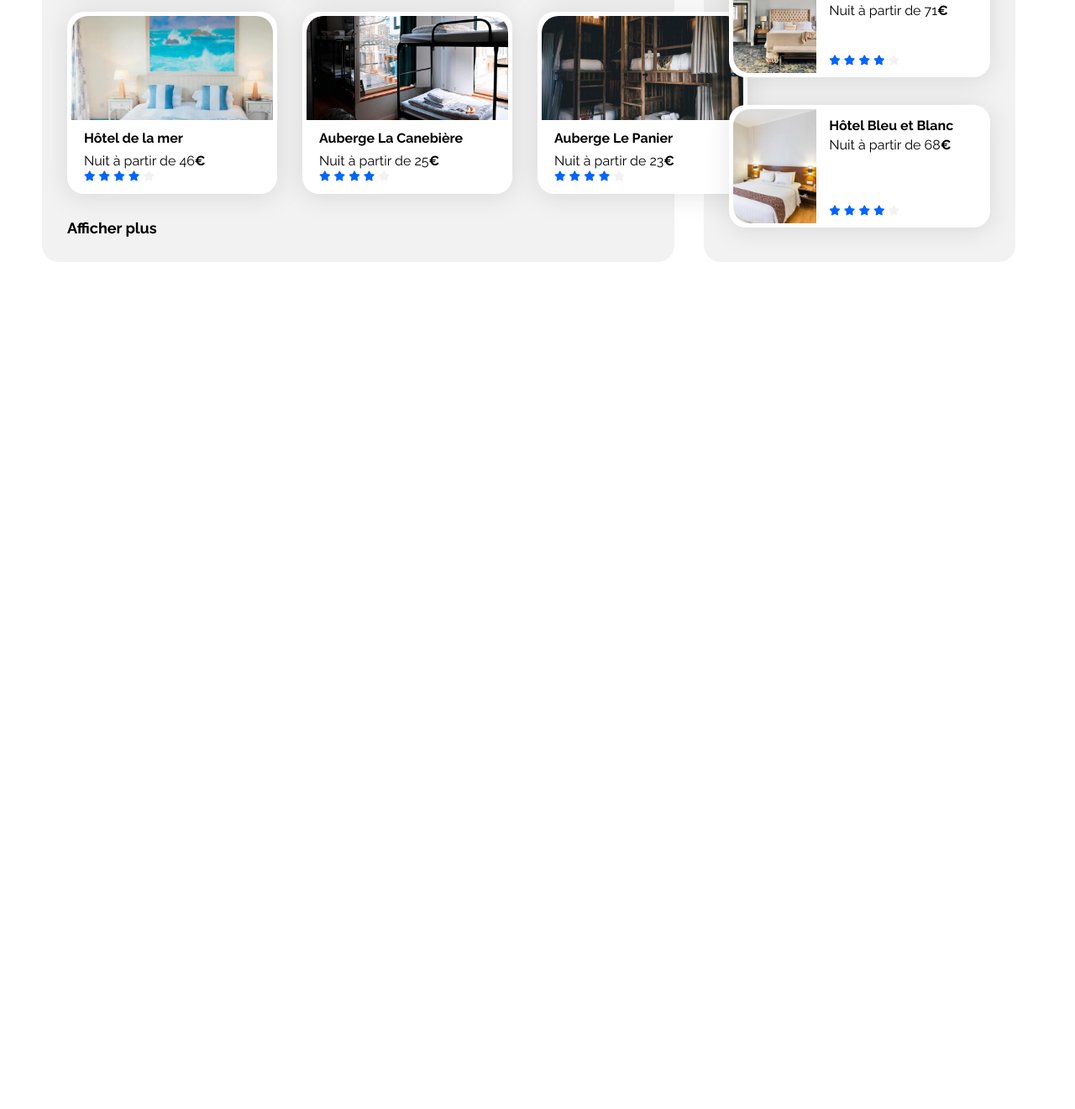
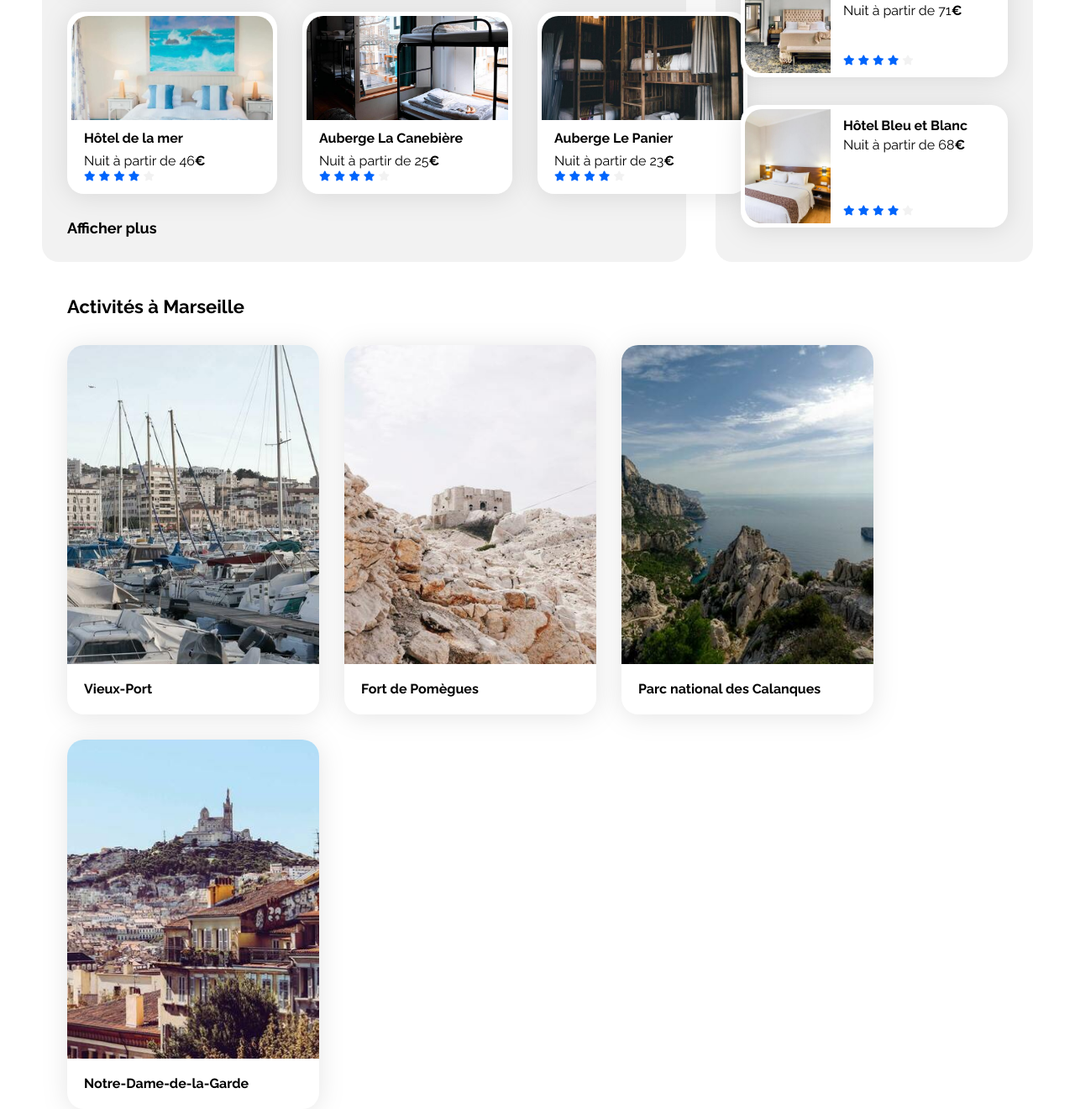
Before and after one commit to Mathias-2005/BOOKI-OPENCLASSROOMS-P2, a plain HTML site: page index.html in a window 1280 px wide. Shown: the part 736-2057 px from the top of the page at 84% size. Before the commit the page ends 1048 px from the top, so only its background shows below. Drawn offline with Linux system fonts and the light colour scheme.

Commit message:
commit 9

```diff
--- a/index.html
+++ b/index.html
@@ -266,10 +266,67 @@
                     </div>
                 </section>
             </div>
+            <!-- ACTIVITES -->
+            <div class="activites">
+                <section class="activites-marseille">
+                    <div class="activites-title">
+                        <h2 class="section-title">Activités à Marseille</h2>
+                    </div>
+                    <div class="activites-card">
+                        <!-- CARD 1 -->
+                        <a href="#">
+                            <article class="card">
+                                <img src="./images/activites/reno-laithienne.jpg"
+                                    alt="Image vue sur le Vieux-Port">
+                                <div class="card-content">
+                                    <div class="card-txt">
+                                        <h3 class="card-title">Vieux-Port</h3>
+                                    </div>
+                                </div>
+                            </article>
+                        </a>
+                        <!-- CARD 2 -->
+                        <a href="#">
+                            <article class="card">
+                                <img src="./images/activites/paul-hermann.jpg"
+                                    alt="Image vue sur le Fort de Pomègues">
+                                <div class="card-content">
+                                    <div class="card-txt">
+                                        <h3 class="card-title">Fort de Pomègues</h3>
+                                    </div>
+                                </div>
+                            </article>
+                        </a>
+                        <!-- CARD 3 -->
+                        <a href="#">
+                            <article class="card">
+                                <img src="./images/activites/kilyan-sockalingum.jpg"
+                                    alt="Image vue sur le Parc national des Calanques">
+                                <div class="card-content">
+                                    <div class="card-txt">
+                                        <h3 class="card-title">Parc national des Calanques</h3>
+                                    </div>
+                                </div>
+                            </article>
+                        </a>
+                        <!-- CARD 4 -->
+                        <a href="#">
+                            <article class="card">
+                                <img src="./images/activites/florian-wehde.jpg"
+                                    alt="Image vue sur Notre-Dame-de-la-Garde">
+                                <div class="card-content">
+                                    <div class="card-txt">
+                                        <h3 class="card-title">Notre-Dame-de-la-Garde</h3>
+                                    </div>
+                                </div>
+                            </article>
+                        </a>
+                    </div>
+                </section>
+            </div>
         </main>
         <footer></footer>
     </div>
-    -->
 </body>
 
 </html>
--- a/style.css
+++ b/style.css
@@ -348,8 +348,41 @@ a {
     margin-bottom: 5px;
 }
 
+/**** ACTIVITES A MARSEILLE ********/
 
+.activites {
+    margin-top: 40px;
+    height: 560px;
+}
 
+.activites-marseille {
+    margin-left: 30px;
+    margin-bottom: 30px;
+}
+
+.activites-card {
+    display: flex;
+    flex-wrap: wrap;
+    gap: 30px;
+    margin-top: 33px;
+}
+
+.activites-card .card {
+    width: 300px;
+    height: 440px;
+    padding: 0px;
+}
+
+.activites-card img {
+    width: 100%;
+    height: 380px;
+    border-top-left-radius: 20px;
+    border-top-right-radius: 20px;
+}
+
+.activites-card .card-content {
+    padding-left: 20px;
+}
 
 /* Le code ci-dessous correspond à la version responsive uniquement */
 
```
